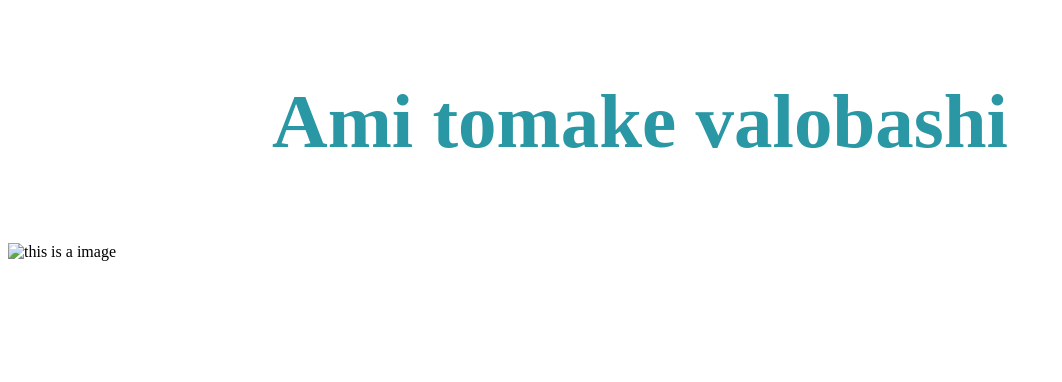
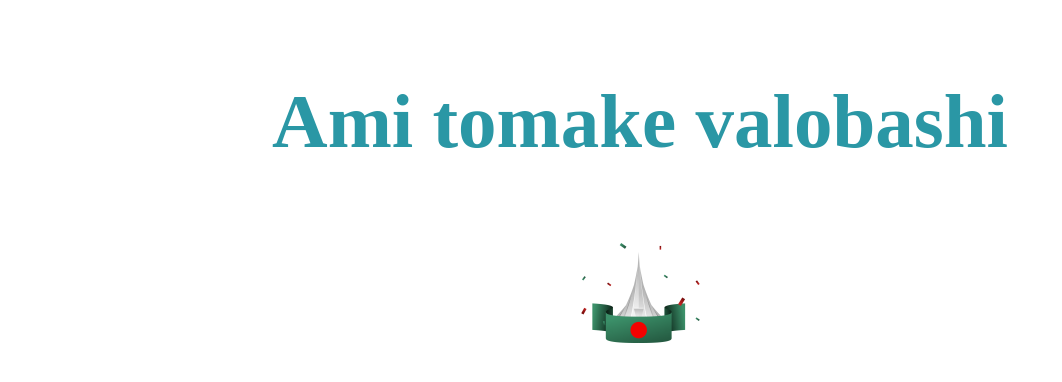
Before and after one commit to mbinfaruk/prothom-assignment, a plain HTML site: page index.html in a window 1280 px wide. Shown: the whole page, without its empty margins (0-1062 px from the left). Drawn offline with Linux system fonts and the light colour scheme; the site is published under a folder, as on GitHub Pages, so addresses that start at the root find nothing.

Commit message:
img reload

```diff
--- a/index.html
+++ b/index.html
@@ -13,7 +13,7 @@
    </header>
    <main>
     <p>Ami tomake valobashi</p>
-    <img src="/assets/hero.png" alt="this is a image">
+    <img src="./assets/hero.png" alt="this is a image">
    </main>
    <footer>
 
```
